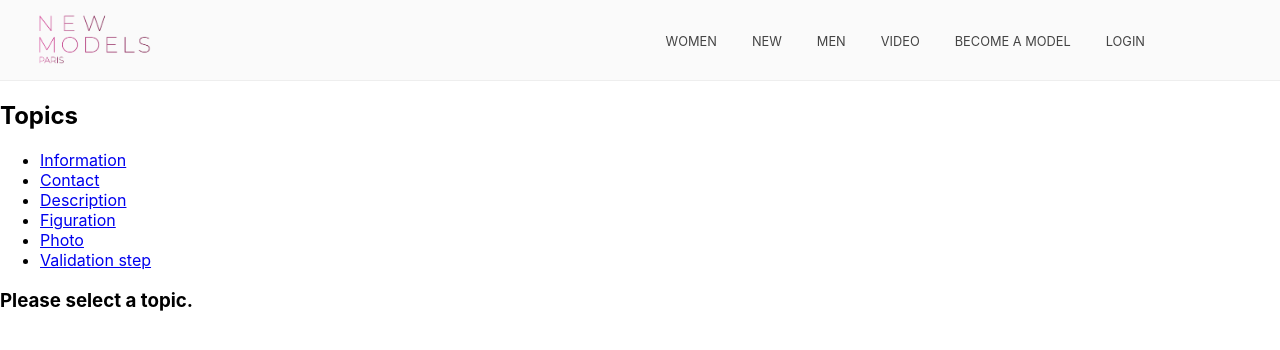
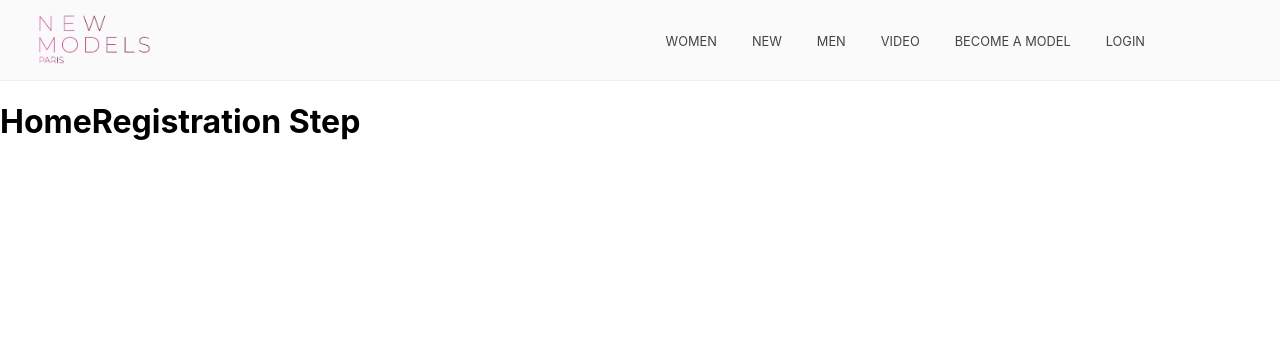
Before and after one commit to destpat/new-models-paris-front, a React (Create React App) app: page /candidatures in a window 1280 px wide. Shown: the top 350 px of the page. Built offline with nearby package versions, Linux system fonts and the light colour scheme.

Commit message:
feat: started first step information and home step

```diff
--- /dev/null
+++ b/src/components/register/HomeRegistration.js
@@ -0,0 +1,13 @@
+import React, { Component } from 'react';
+
+class HomeRegistration extends Component {
+  render() {
+    return (
+      <div>
+        <h1>HomeRegistration Step</h1>
+      </div>
+    )
+  }
+}
+
+export default HomeRegistration;
--- a/src/components/register/Register.js
+++ b/src/components/register/Register.js
@@ -1,36 +1,15 @@
 import React from 'react';
-import { Route, Link } from "react-router-dom";
-import Information from './step/Information';
+import { Route } from "react-router-dom";
+import Informations from './step/inforamtions/Information';
+import HomeRegistration from './HomeRegistration';
 
 const Register = ({match}) => {
   return (
     <div>
-      <h2>Topics</h2>
-      <ul>
-        <li>
-          <Link to={`${match.url}/information`}>Information</Link>
-        </li>
-        <li>
-          <Link to={`${match.url}/contact`}>Contact</Link>
-        </li>
-        <li>
-          <Link to={`${match.url}/description`}>Description</Link>
-        </li>
-        <li>
-          <Link to={`${match.url}/figuration`}>Figuration</Link>
-        </li>
-        <li>
-          <Link to={`${match.url}/photo`}>Photo</Link>
-        </li>
-        <li>
-          <Link to={`${match.url}/validate`}>Validation step</Link>
-        </li>
-      </ul>
-      <Route path={`${match.url}/information`} component={Information}/>
-      <Route exact path={match.url} render={() => <h3>Please select a topic.</h3>}/>
+      <Route exact path={match.url} component={HomeRegistration}/>
+      <Route path={`${match.url}/informations`} component={Informations}/>
     </div>
   )
 }
 
-
 export default Register;
--- a/src/components/register/step/Information.js
+++ /dev/null
@@ -1,11 +0,0 @@
-import React from 'react';
-
-const Information = () => {
-  return (
-    <div>
-      <h1>Information step</h1>
-    </div>
-  )
-}
-
-export default Information;
--- /dev/null
+++ b/src/components/register/step/inforamtions/Information.js
@@ -0,0 +1,13 @@
+import React, { Component } from 'react';
+
+class Inforamtions extends Component {
+  render() {
+    return (
+      <div>
+        <h1>Inforamtions Step</h1>
+      </div>
+    )
+  }
+}
+
+export default Inforamtions;
```
